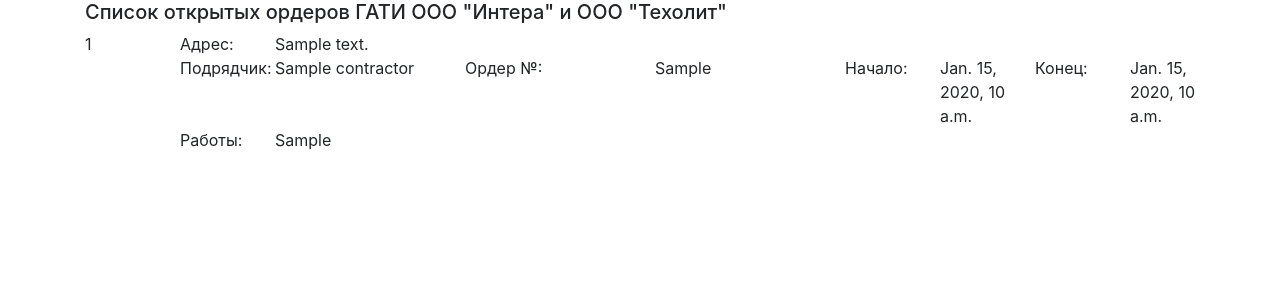
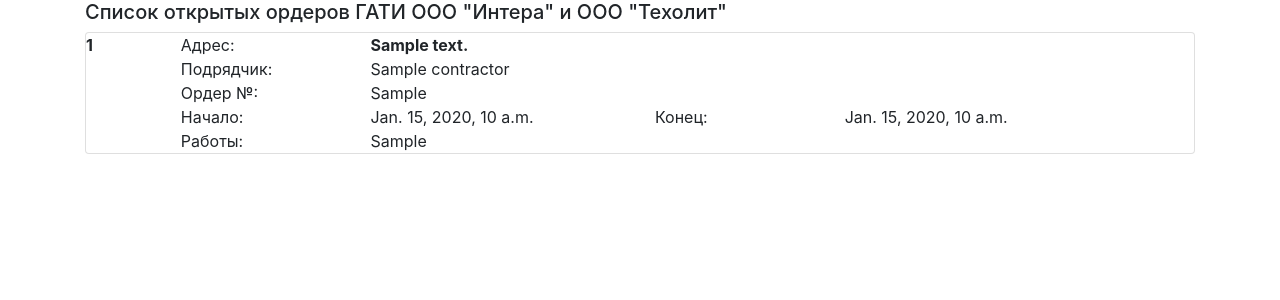
Before and after one commit to dezhik74/ActHiddeen, a Django app: template app/acts/gati/templates/gati/gati_order_list.html in a window 1280 px wide. Shown: the part 56-356 px from the top of the page. Run offline with Django 3.2, Linux system fonts and the light colour scheme; the template is opened without the code that fills it: most values are stand-ins (such as "Sample title", 1, 10 or a date in 2020); some libraries are stand-ins or nearby versions.

Commit message:
0.8.2 Исправлено ГАТИ

```diff
--- a/app/acts/gati/templates/gati/gati_order_list.html
+++ b/app/acts/gati/templates/gati/gati_order_list.html
@@ -8,26 +8,34 @@ order_list
     <div class="container">
         <h5>Список открытых ордеров ГАТИ ООО "Интера" и ООО "Техолит"</h5>
         {% for order in order_list %}
+            <div class="card mb-1">
                 <div class="row">
-                <div class="col-xl-1">{{ forloop.counter }}</div>
-                <div class="col-xl-1">Адрес:</div>
-                <div class="col-xl-10">{{ order.Address }}</div>
+                    <div class="col-xl-1"><strong>{{ forloop.counter }}</strong></div>
+                    <div class="col-xl-2">Адрес:</div>
+                    <div class="col-xl-9"><strong>{{ order.Address }}</strong></div>
                 </div>
                 <div class="row">
                     <div class="col-xl-1"></div>
-                <div class="col-xl-1">Подрядчик:</div>
-                <div class="col-xl-2">{{ order.Contractor }}</div>
-                <div class="col-xl-2">Ордер №:</div>
-                <div class="col-xl-2">{{ order.Order_N }}</div>
-                <div class="col-xl-1">Начало:</div>
-                <div class="col-xl-1">{{ order.Begin_Date }}</div>
-                <div class="col-xl-1">Конец:</div>
-                <div class="col-xl-1">{{ order.End_Date }}</div>
+                    <div class="col-xl-2">Подрядчик:</div>
+                    <div class="col-xl-9">{{ order.Contractor }}</div>
                 </div>
                 <div class="row">
                     <div class="col-xl-1"></div>
-                <div class="col-xl-1">Работы:</div>
-                <div class="col-xl-10">{{ order.Work_Type }}</div>
+                    <div class="col-xl-2">Ордер №:</div>
+                    <div class="col-xl-9">{{ order.Order_N }}</div>
+                </div>
+                <div class="row">
+                    <div class="col-xl-1"></div>
+                    <div class="col-xl-2">Начало:</div>
+                    <div class="col-xl-3">{{ order.Begin_Date }}</div>
+                    <div class="col-xl-2">Конец:</div>
+                    <div class="col-xl-4">{{ order.End_Date }}</div>
+                </div>
+                <div class="row">
+                    <div class="col-xl-1"></div>
+                    <div class="col-xl-2">Работы:</div>
+                    <div class="col-xl-9">{{ order.Work_Type }}</div>
+                </div>
             </div>
         {% endfor %}
     </div>
```
Lines whose indentation alone changed are shown as unchanged.
